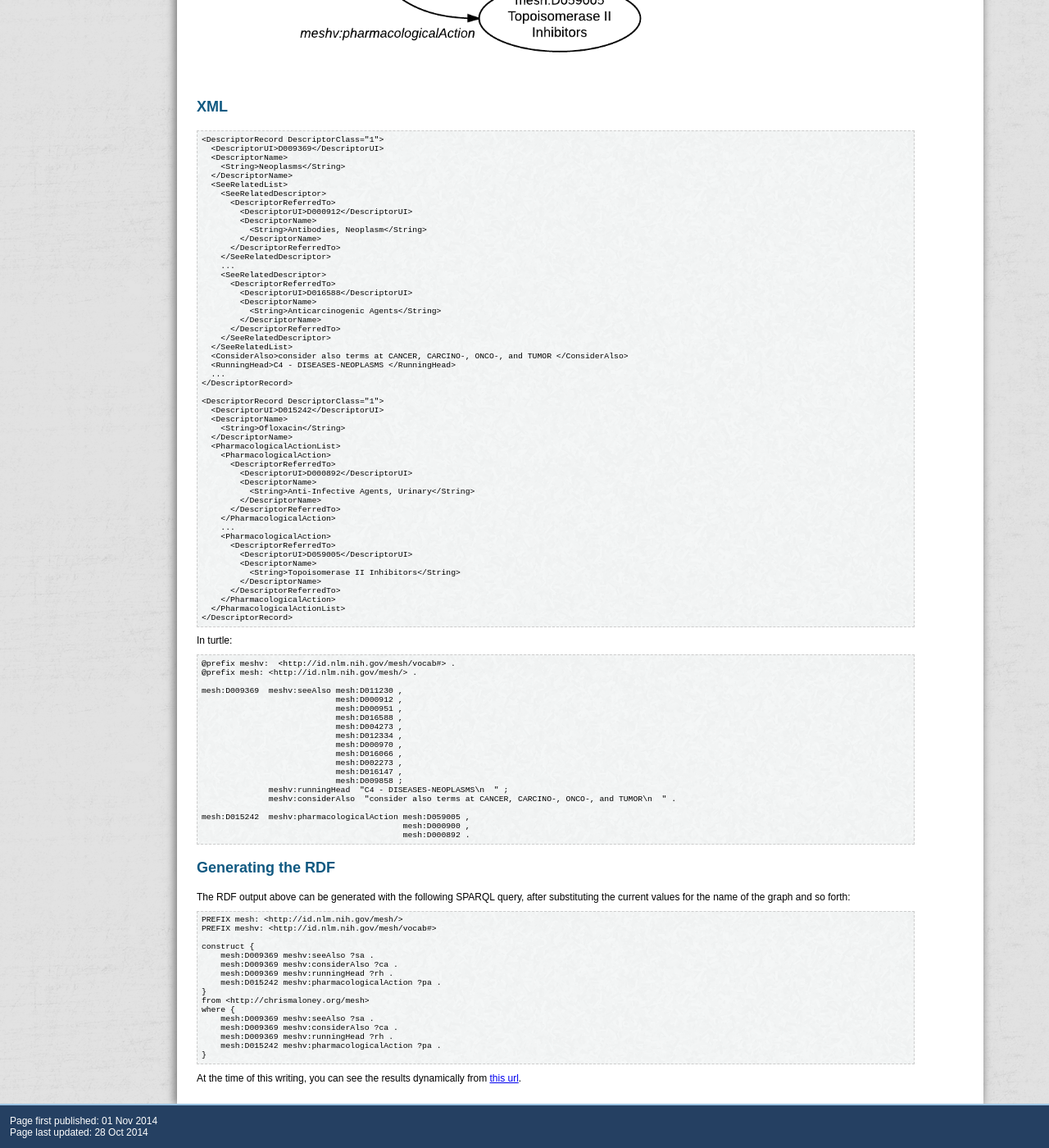
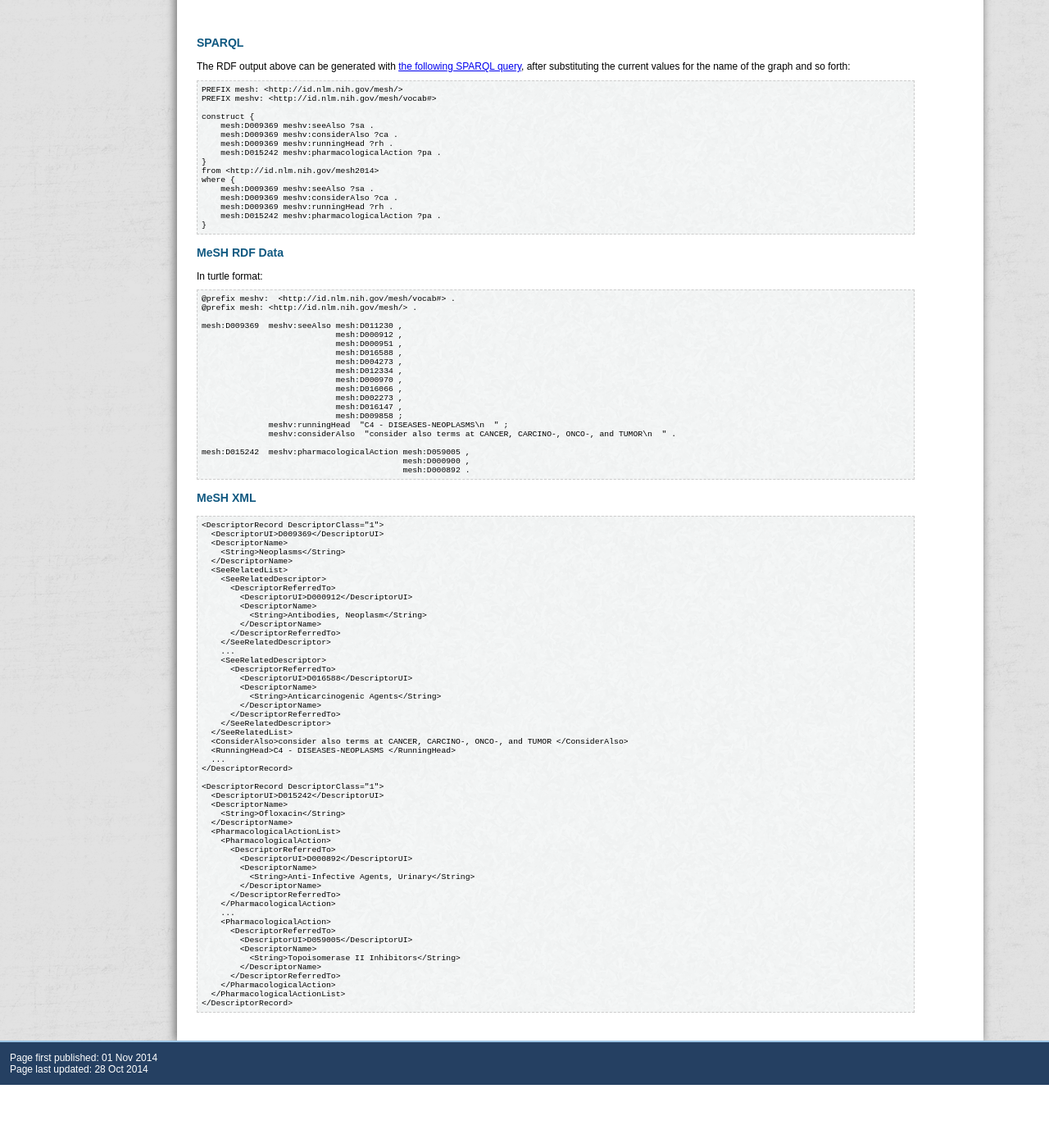
Before and after one commit to HHS/meshrdf, a Jekyll site: the page built from descriptor-refs.md, in a window 1280 px wide and 1400 px high, scrolled down 791 px. Shown: the whole window at 82% size. Built offline with Jekyll 4.4.1, drawn with Linux system fonts in a browser that asks for light colours; nearby versions of some CDN libraries; after the commit the page ends 2114 px from its top, so only the background shows below that; part of the change alters nothing that is shown.

Commit message:
Update descriptor-refs page

````diff
--- a/descriptor-refs.md
+++ b/descriptor-refs.md
@@ -10,16 +10,65 @@ This page documents a couple of the ways that Descriptors reference other items,
 translated into RDF.
 
 ### RDF Graph Diagram
-{: class="inline-header"}
+
 The RDF is depicted in the following graph:
 
 ![Descriptor References RDF Graph Diagram](images/DescriptorRefs.png){: class="rdf-graph"}
 
+###SPARQL
+
+The RDF output above can be generated with [the following SPARQL
+query](http://iddev.nlm.nih.gov/mesh/sparql?query=PREFIX+mesh%3A+%3Chttp%3A%2F%2Fid.nlm.nih.gov%2Fmesh%2F%3E%0D%0APREFIX+meshv%3A+%3Chttp%3A%2F%2Fid.nlm.nih.gov%2Fmesh%2Fvocab%23%3E%0D%0A%0D%0Aconstruct+%7B%0D%0A++++mesh%3AD009369+meshv%3AseeAlso+%3Fsa+.%0D%0A++++mesh%3AD009369+meshv%3AconsiderAlso+%3Fca+.%0D%0A++++mesh%3AD009369+meshv%3ArunningHead+%3Frh+.%0D%0A++++mesh%3AD015242+meshv%3ApharmacologicalAction+%3Fpa+.%0D%0A%7D%0D%0Afrom+%3Chttp%3A%2F%2Fid.nlm.nih.gov%2Fmesh2014%3E%0D%0Awhere+%7B%0D%0A++++mesh%3AD009369+meshv%3AseeAlso+%3Fsa+.%0D%0A++++mesh%3AD009369+meshv%3AconsiderAlso+%3Fca+.%0D%0A++++mesh%3AD009369+meshv%3ArunningHead+%3Frh+.%0D%0A++++mesh%3AD015242+meshv%3ApharmacologicalAction+%3Fpa+.%0D%0A%7D%0D%0A&format=text%2Frdf%2Bn3&timeout=0&debug=on), after substituting the current values for the name of the graph and so forth:
 
 
-## XML
-{: class="inline-header"}
+```sparql
+PREFIX mesh: <http://id.nlm.nih.gov/mesh/>
+PREFIX meshv: <http://id.nlm.nih.gov/mesh/vocab#>
 
+construct {
+    mesh:D009369 meshv:seeAlso ?sa .
+    mesh:D009369 meshv:considerAlso ?ca .
+    mesh:D009369 meshv:runningHead ?rh .
+    mesh:D015242 meshv:pharmacologicalAction ?pa .
+}
+from <http://id.nlm.nih.gov/mesh2014>
+where {
+    mesh:D009369 meshv:seeAlso ?sa .
+    mesh:D009369 meshv:considerAlso ?ca .
+    mesh:D009369 meshv:runningHead ?rh .
+    mesh:D015242 meshv:pharmacologicalAction ?pa .
+}
+```
+
+###MeSH RDF Data
+
+In turtle format:
+
+```
+@prefix meshv:  <http://id.nlm.nih.gov/mesh/vocab#> .
+@prefix mesh: <http://id.nlm.nih.gov/mesh/> .
+
+mesh:D009369  meshv:seeAlso mesh:D011230 ,
+                            mesh:D000912 ,
+                            mesh:D000951 ,
+                            mesh:D016588 ,
+                            mesh:D004273 ,
+                            mesh:D012334 ,
+                            mesh:D000970 ,
+                            mesh:D016066 ,
+                            mesh:D002273 ,
+                            mesh:D016147 ,
+                            mesh:D009858 ;
+              meshv:runningHead  "C4 - DISEASES-NEOPLASMS\n  " ;
+              meshv:considerAlso  "consider also terms at CANCER, CARCINO-, ONCO-, and TUMOR\n  " .
+
+mesh:D015242  meshv:pharmacologicalAction mesh:D059005 ,
+                                          mesh:D000900 ,
+                                          mesh:D000892 .
+```
+
+
+### MeSH XML
 
 ```xml
 <DescriptorRecord DescriptorClass="1">
@@ -77,58 +126,3 @@ The RDF is depicted in the following graph:
   </PharmacologicalActionList>
 </DescriptorRecord>
 ```
-
-
-In turtle:
-
-
-```
-@prefix meshv:  <http://id.nlm.nih.gov/mesh/vocab#> .
-@prefix mesh: <http://id.nlm.nih.gov/mesh/> .
-
-mesh:D009369  meshv:seeAlso mesh:D011230 ,
-                            mesh:D000912 ,
-                            mesh:D000951 ,
-                            mesh:D016588 ,
-                            mesh:D004273 ,
-                            mesh:D012334 ,
-                            mesh:D000970 ,
-                            mesh:D016066 ,
-                            mesh:D002273 ,
-                            mesh:D016147 ,
-                            mesh:D009858 ;
-              meshv:runningHead  "C4 - DISEASES-NEOPLASMS\n  " ;
-              meshv:considerAlso  "consider also terms at CANCER, CARCINO-, ONCO-, and TUMOR\n  " .
-
-mesh:D015242  meshv:pharmacologicalAction mesh:D059005 ,
-                                          mesh:D000900 ,
-                                          mesh:D000892 .
-```
-
-
-## Generating the RDF
-{: class="inline-header"}
-The RDF output above can be generated with the following SPARQL query, after substituting the current values for the name of the graph and so forth:
-
-
-```sparql
-PREFIX mesh: <http://id.nlm.nih.gov/mesh/>
-PREFIX meshv: <http://id.nlm.nih.gov/mesh/vocab#>
-
-construct {
-    mesh:D009369 meshv:seeAlso ?sa .
-    mesh:D009369 meshv:considerAlso ?ca .
-    mesh:D009369 meshv:runningHead ?rh .
-    mesh:D015242 meshv:pharmacologicalAction ?pa .
-}
-from <http://chrismaloney.org/mesh>
-where {
-    mesh:D009369 meshv:seeAlso ?sa .
-    mesh:D009369 meshv:considerAlso ?ca .
-    mesh:D009369 meshv:runningHead ?rh .
-    mesh:D015242 meshv:pharmacologicalAction ?pa .
-}
-```
-
-At the time of this writing, you can see the results dynamically from [this
-url](http://jatspan.org:8890/sparql?default-graph-uri=&query=PREFIX%20mesh%3A%20%3Chttp%3A%2F%2Fid.nlm.nih.gov%2Fmesh%2F%3E%0APREFIX%20meshv%3A%20%3Chttp%3A%2F%2Fid.nlm.nih.gov%2Fmesh%2Fvocab%23%3E%0A%0Aconstruct%20%7B%0A%20%20%20%20mesh%3AD009369%20meshv%3AseeAlso%20%3Fsa%20.%0A%20%20%20%20mesh%3AD009369%20meshv%3AconsiderAlso%20%3Fca%20.%0A%20%20%20%20mesh%3AD009369%20meshv%3ArunningHead%20%3Frh%20.%0A%20%20%20%20mesh%3AD015242%20meshv%3ApharmacologicalAction%20%3Fpa%20.%0A%7D%0Afrom%20%3Chttp%3A%2F%2Fchrismaloney.org%2Fmesh%3E%0Awhere%20%7B%0A%20%20%20%20mesh%3AD009369%20meshv%3AseeAlso%20%3Fsa%20.%0A%20%20%20%20mesh%3AD009369%20meshv%3AconsiderAlso%20%3Fca%20.%0A%20%20%20%20mesh%3AD009369%20meshv%3ArunningHead%20%3Frh%20.%0A%20%20%20%20mesh%3AD015242%20meshv%3ApharmacologicalAction%20%3Fpa%20.%0A%7D&format=text%2Frdf%2Bn3&timeout=0&debug=on).
````
Also changed, not shown: descriptor-literals.md (+3 -0 lines), images/DescriptorRefs.png.
